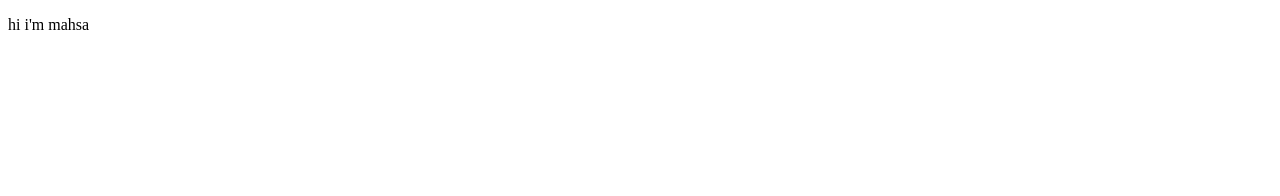
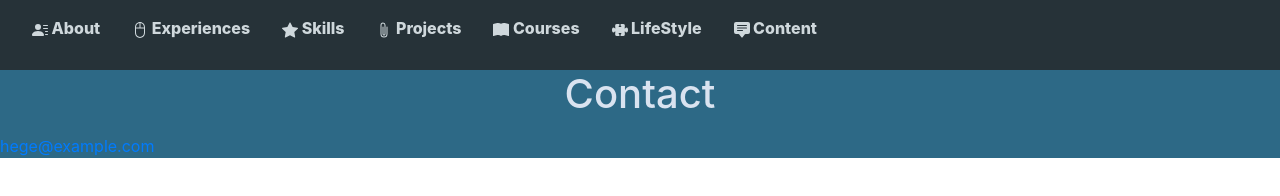
Before and after one commit to MahsaGhaderan/.github.io, a plain HTML site: page index.html in a window 1280 px wide. Drawn offline with nearby package versions, Linux system fonts and the light colour scheme.

Commit message:
Add header

```diff
--- a/index.html
+++ b/index.html
@@ -1,14 +1,72 @@
 <!doctype html>
 <html lang="en">
 <head>
+    <link rel="stylesheet" href="style.css">
+    <link rel="stylesheet" href="https://stackpath.bootstrapcdn.com/bootstrap/4.5.2/css/bootstrap.min.css" integrity="sha384-JcKb8q3iqJ61gNV9KGb8thSsNjpSL0n8PARn9HuZOnIxN0hoP+VmmDGMN5t9UJ0Z" crossorigin="anonymous">
     <meta charset="utf-8"/>
     <meta name="description" content="This is the portfolio of Zahra Bashir, CE Undergrad Student and AI Enthusiast"/>
     <meta name="keywords" content="Marek, Grzyb, Portfolio, Video, Game, Developer, Programmer, C++, C#, .NET, ASP.NET, Java, Android, Unity, Unreal, Engine, UE, Mobile, Desktop, Web, Resume, CV">
     <title>mahsaghaderan99.github.io | Mahsa Ghaderan - CE Undergrad Student &amp; AI Enthusiast</title>
 </head>
 <body>
-    <div id="SiteRoot">
-    <p>hi i'm mahsa</p>
+    <div id="header" class="dark-header">
+    <nav class="nav">
+
+        <a class="nav-link header-navlink active" href="#">
+            <svg width="1em" height="1em" viewBox="0 0 16 16" class="bi bi-person-lines-fill" fill="currentColor" xmlns="http://www.w3.org/2000/svg">
+                <path fill-rule="evenodd" d="M1 14s-1 0-1-1 1-4 6-4 6 3 6 4-1 1-1 1H1zm5-6a3 3 0 1 0 0-6 3 3 0 0 0 0 6zm7 1.5a.5.5 0 0 1 .5-.5h2a.5.5 0 0 1 0 1h-2a.5.5 0 0 1-.5-.5zm-2-3a.5.5 0 0 1 .5-.5h4a.5.5 0 0 1 0 1h-4a.5.5 0 0 1-.5-.5zm0-3a.5.5 0 0 1 .5-.5h4a.5.5 0 0 1 0 1h-4a.5.5 0 0 1-.5-.5zm2 9a.5.5 0 0 1 .5-.5h2a.5.5 0 0 1 0 1h-2a.5.5 0 0 1-.5-.5z"/>
+            </svg>
+            About
+        </a>
+
+        <a class="nav-link header-navlink" href="#">
+            <svg width="1em" height="1em" viewBox="0 0 16 16" class="bi bi-mouse2" fill="currentColor" xmlns="http://www.w3.org/2000/svg">
+                <path fill-rule="evenodd" d="M3 5.188C3 2.341 5.22 0 8 0s5 2.342 5 5.188v5.625C13 13.658 10.78 16 8 16s-5-2.342-5-5.188V5.189zm4.5-4.155C5.541 1.289 4 3.035 4 5.188V5.5h3.5V1.033zm1 0V5.5H12v-.313c0-2.152-1.541-3.898-3.5-4.154zM12 6.5H4v4.313C4 13.145 5.81 15 8 15s4-1.855 4-4.188V6.5z"/>
+            </svg>
+            Experiences
+        </a>
+
+        <a class="nav-link header-navlink" href="#">
+            <svg width="1em" height="1em" viewBox="0 0 16 16" class="bi bi-star-fill" fill="currentColor" xmlns="http://www.w3.org/2000/svg">
+                <path d="M3.612 15.443c-.386.198-.824-.149-.746-.592l.83-4.73L.173 6.765c-.329-.314-.158-.888.283-.95l4.898-.696L7.538.792c.197-.39.73-.39.927 0l2.184 4.327 4.898.696c.441.062.612.636.283.95l-3.523 3.356.83 4.73c.078.443-.36.79-.746.592L8 13.187l-4.389 2.256z"/>
+            </svg>
+            Skills
+        </a>
+
+        <a class="nav-link header-navlink" href="#">
+            <svg width="1em" height="1em" viewBox="0 0 16 16" class="bi bi-paperclip" fill="currentColor" xmlns="http://www.w3.org/2000/svg">
+            <path fill-rule="evenodd" d="M4.5 3a2.5 2.5 0 0 1 5 0v9a1.5 1.5 0 0 1-3 0V5a.5.5 0 0 1 1 0v7a.5.5 0 0 0 1 0V3a1.5 1.5 0 1 0-3 0v9a2.5 2.5 0 0 0 5 0V5a.5.5 0 0 1 1 0v7a3.5 3.5 0 1 1-7 0V3z"/>
+            </svg>
+            Projects
+        </a>
+
+        <a class="nav-link header-navlink" href="#">
+            <svg width="1em" height="1em" viewBox="0 0 16 16" class="bi bi-book-fill" fill="currentColor" xmlns="http://www.w3.org/2000/svg">
+                <path fill-rule="evenodd" d="M8 1.783C7.015.936 5.587.81 4.287.94c-1.514.153-3.042.672-3.994 1.105A.5.5 0 0 0 0 2.5v11a.5.5 0 0 0 .707.455c.882-.4 2.303-.881 3.68-1.02 1.409-.142 2.59.087 3.223.877a.5.5 0 0 0 .78 0c.633-.79 1.814-1.019 3.222-.877 1.378.139 2.8.62 3.681 1.02A.5.5 0 0 0 16 13.5v-11a.5.5 0 0 0-.293-.455c-.952-.433-2.48-.952-3.994-1.105C10.413.809 8.985.936 8 1.783z"/>
+            </svg>
+            Courses
+        </a>
+
+        <a class="nav-link header-navlink" href="#">
+            <svg width="1em" height="1em" viewBox="0 0 16 16" class="bi bi-puzzle-fill" fill="currentColor" xmlns="http://www.w3.org/2000/svg">
+                <path fill-rule="evenodd" d="M3.112 3.645A1.5 1.5 0 0 1 4.605 2H7a.5.5 0 0 1 .5.5v.382c0 .696-.497 1.182-.872 1.469a.459.459 0 0 0-.115.118.113.113 0 0 0-.012.025L6.5 4.5v.003l.003.01c.004.01.014.028.036.053a.86.86 0 0 0 .27.194C7.09 4.9 7.51 5 8 5c.492 0 .912-.1 1.19-.24a.86.86 0 0 0 .271-.194.213.213 0 0 0 .036-.054l.003-.01v-.008a.112.112 0 0 0-.012-.025.459.459 0 0 0-.115-.118c-.375-.287-.872-.773-.872-1.469V2.5A.5.5 0 0 1 9 2h2.395a1.5 1.5 0 0 1 1.493 1.645L12.645 6.5h.237c.195 0 .42-.147.675-.48.21-.274.528-.52.943-.52.568 0 .947.447 1.154.862C15.877 6.807 16 7.387 16 8s-.123 1.193-.346 1.638c-.207.415-.586.862-1.154.862-.415 0-.733-.246-.943-.52-.255-.333-.48-.48-.675-.48h-.237l.243 2.855A1.5 1.5 0 0 1 11.395 14H9a.5.5 0 0 1-.5-.5v-.382c0-.696.497-1.182.872-1.469a.459.459 0 0 0 .115-.118.113.113 0 0 0 .012-.025L9.5 11.5v-.003l-.003-.01a.214.214 0 0 0-.036-.053.859.859 0 0 0-.27-.194C8.91 11.1 8.49 11 8 11c-.491 0-.912.1-1.19.24a.859.859 0 0 0-.271.194.214.214 0 0 0-.036.054l-.003.01v.002l.001.006a.113.113 0 0 0 .012.025c.016.027.05.068.115.118.375.287.872.773.872 1.469v.382a.5.5 0 0 1-.5.5H4.605a1.5 1.5 0 0 1-1.493-1.645L3.356 9.5h-.238c-.195 0-.42.147-.675.48-.21.274-.528.52-.943.52-.568 0-.947-.447-1.154-.862C.123 9.193 0 8.613 0 8s.123-1.193.346-1.638C.553 5.947.932 5.5 1.5 5.5c.415 0 .733.246.943.52.255.333.48.48.675.48h.238l-.244-2.855z"/>
+            </svg>
+            LifeStyle
+        </a>
+
+        <a class="nav-link header-navlink" href="#">
+            <svg width="1em" height="1em" viewBox="0 0 16 16" class="bi bi-chat-square-text-fill" fill="currentColor" xmlns="http://www.w3.org/2000/svg">
+                <path fill-rule="evenodd" d="M0 2a2 2 0 0 1 2-2h12a2 2 0 0 1 2 2v8a2 2 0 0 1-2 2h-2.5a1 1 0 0 0-.8.4l-1.9 2.533a1 1 0 0 1-1.6 0L5.3 12.4a1 1 0 0 0-.8-.4H2a2 2 0 0 1-2-2V2zm3.5 1a.5.5 0 0 0 0 1h9a.5.5 0 0 0 0-1h-9zm0 2.5a.5.5 0 0 0 0 1h9a.5.5 0 0 0 0-1h-9zm0 2.5a.5.5 0 0 0 0 1h5a.5.5 0 0 0 0-1h-5z"/>
+            </svg>
+            Content
+        </a>
+
+    </nav>
     </div>
 </body>
+<footer>
+<h1>Contact</h1>
+  <p></p>
+  <p><a href="mailto:hege@example.com">hege@example.com</a></p>
+</footer>
 </html>
--- /dev/null
+++ b/style.css
@@ -0,0 +1,39 @@
+.dark-header{
+    height: 70px;
+    background-color: #263238;
+    color:#cfd8dc;
+    width:100%;
+    padding: 8px 16px;
+}
+
+body{
+    font-size: 16px;
+}
+nav{
+ font-size: 16px;
+}
+
+footer{
+    background-color: #2d6986;
+    color: #b3d5e5;
+}
+
+h1{
+    color: #d9e3f0;
+    text-align: center;
+    font-weight: bold;
+}
+
+.header-navlink{
+    color: #cfd8dc ;
+    font-weight: 800;
+}
+.header-navlink:hover{
+    color: #dce6ea ;
+    font-size: 17px;
+    font-weight: 800;
+}
+.bi{
+    display: inline-block;
+    content: "";
+  }
```
Also changed, not shown: package-lock.json (added), static/facebook.png (added), static/instagram.png (added), static/twitter.png (added), static/whatsapp.png (added).
